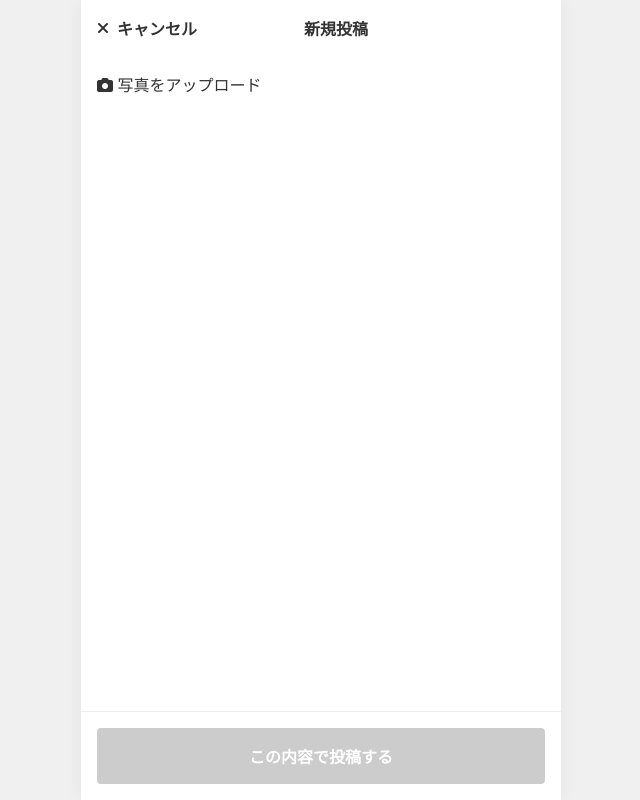
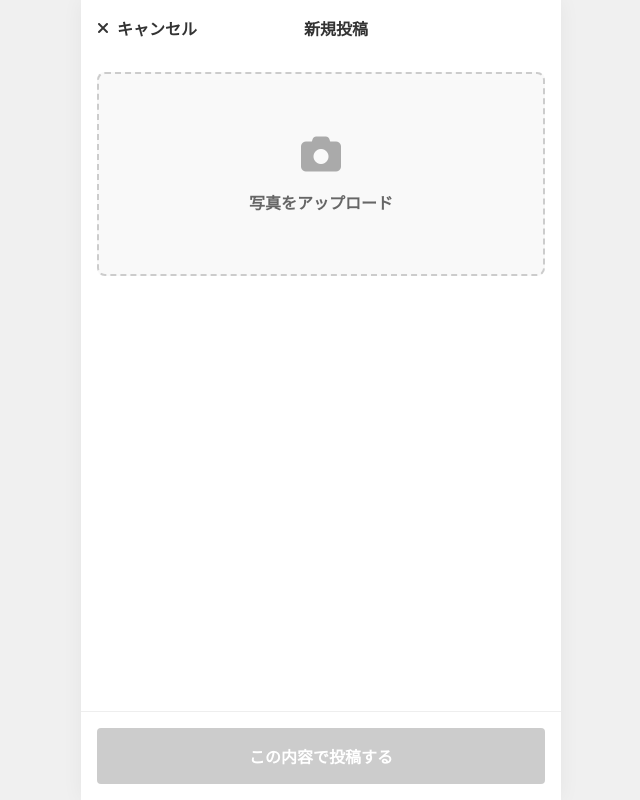
Before and after one commit to rykino28-creator/hackathon-2026-summer, a plain HTML site: page upload.html in a window 1280 px wide. Shown: the whole page, without its empty margins (319-959 px from the left). Drawn offline with Linux system fonts and the light colour scheme.

Commit message:
Update style.css
upload.htmlの追加後。upload機能の追加

```diff
--- a/style.css
+++ b/style.css
@@ -356,3 +356,33 @@ body {
     font-weight: normal;
     color: #666;
 }
+
+
+/* ==========================================
+   投稿画面 (upload.html) のスタイル
+========================================== */
+.upload-btn {
+    display: block;
+    width: 100%;
+    padding: 60px 20px;
+    background-color: #f9f9f9;
+    border: 2px dashed #cccccc;
+    text-align: center;
+    border-radius: 8px;
+    cursor: pointer;
+    color: #666666;
+    font-size: 16px;
+    font-weight: bold;
+    transition: background-color 0.2s;
+}
+
+.upload-btn i {
+    font-size: 40px;
+    display: block;
+    margin-bottom: 16px;
+    color: #aaaaaa;
+}
+
+.upload-btn:active {
+    background-color: #eeeeee;
+}
```
